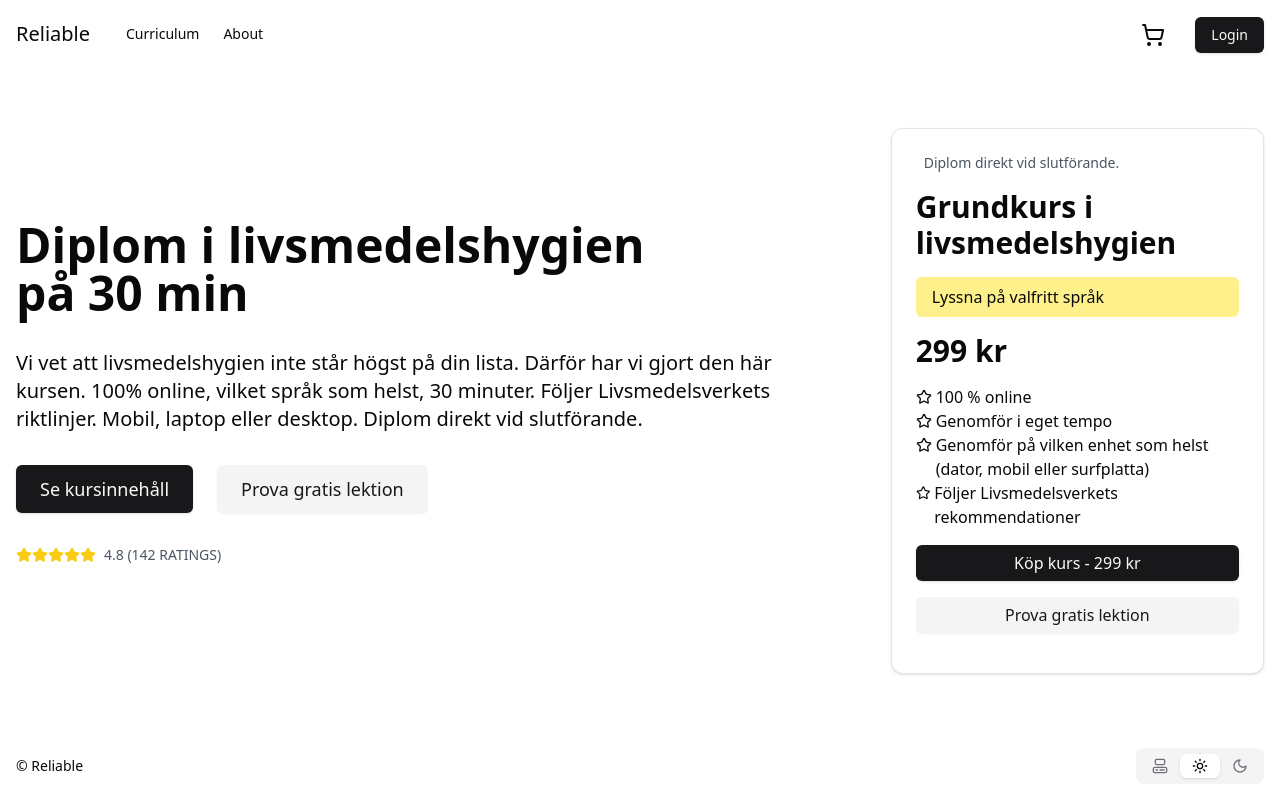
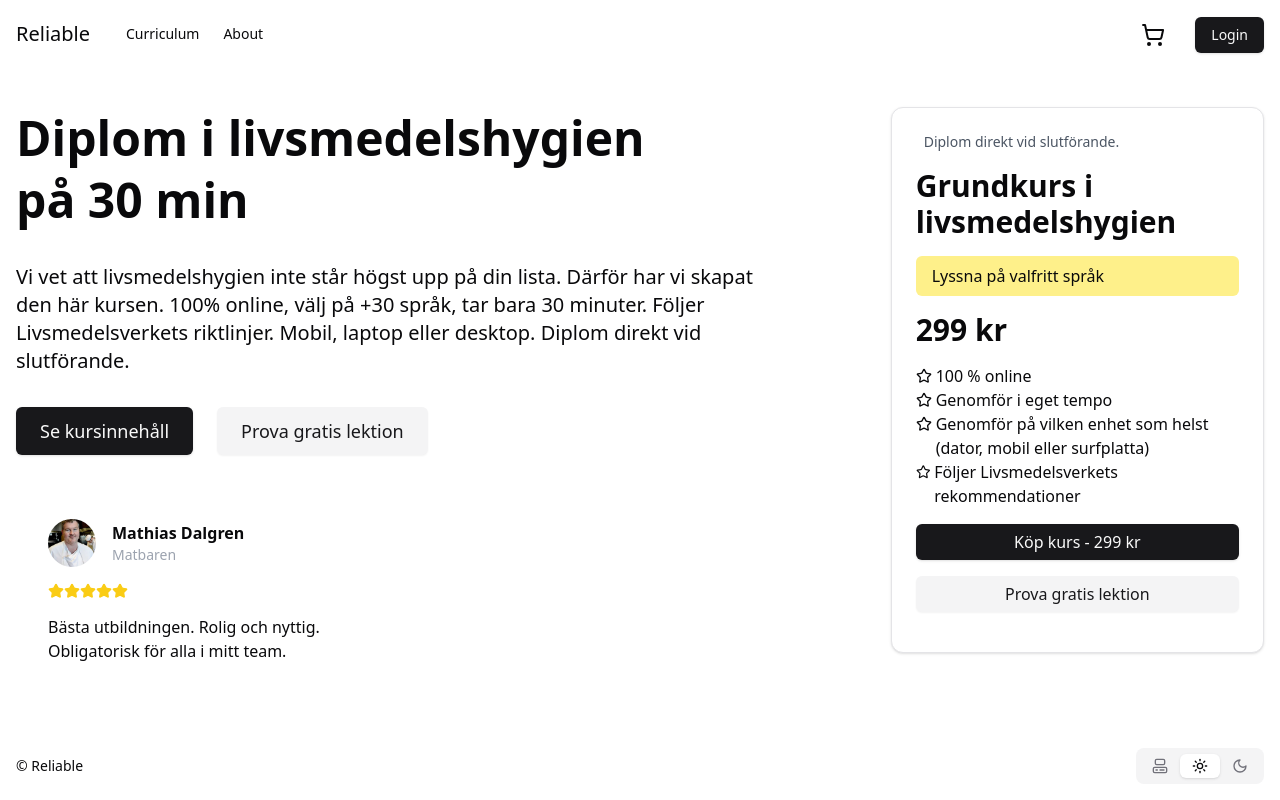
Before and after one commit to evilpaper/reliable, a Next.js app: page / in a window 1280 px wide. Built offline with nearby package versions, Linux system fonts and the light colour scheme.

Commit message:
Add testimonial to landing, clean up unused code

```diff
--- a/src/app/(landing)/page.tsx
+++ b/src/app/(landing)/page.tsx
@@ -1,5 +1,41 @@
-import { TwoColumnOption } from "@/components/landing/two-column.option";
+import { CourseCard } from "@/components/courses/course-card";
+import { Testimonial } from "@/components/landing/testimonial";
+import { Button } from "@/components/ui/button";
+import Link from "next/link";
 
 export default async function Page() {
-  return <TwoColumnOption />;
+  return (
+    <section className="container flex flex-col column gap-6 p-4">
+      <div className="grid md:grid-cols-3 gap-16">
+        <div className="md:col-span-2 flex flex-col justify-center gap-4">
+          <h1 className="text-3xl md:text-4xl lg:text-5xl font-bold mb-4 leading-[1.3] md:leading-[1.3] lg:leading-[1.3]">
+            Diplom i livsmedelshygien
+            <br />
+            på 30 min
+          </h1>
+          <p className="text-xl mb-4 mr-12">
+            Vi vet att livsmedelshygien inte står högst upp på din lista. Därför
+            har vi skapat den här kursen. 100% online, välj på +30 språk, tar
+            bara 30 minuter. Följer Livsmedelsverkets riktlinjer. Mobil, laptop
+            eller desktop. Diplom direkt vid slutförande.
+          </p>
+          <section className="flex gap-6 mb-4">
+            <Button asChild className="w-auto self-start md:text-lg md:p-6">
+              <Link href="/curriculum">Se kursinnehåll</Link>
+            </Button>
+            <Button
+              variant="secondary"
+              className="w-auto self-start md:text-lg md:p-6"
+            >
+              Prova gratis lektion
+            </Button>
+          </section>
+          <Testimonial />
+        </div>
+        <div>
+          <CourseCard />
+        </div>
+      </div>
+    </section>
+  );
 }
--- a/src/components/landing/one-column-option.tsx
+++ /dev/null
@@ -1,21 +0,0 @@
-import { Testimonials } from "@/components/landing/testimonials";
-import { CallToActions } from "@/components/landing/call-to-actions";
-
-export function OneColumnÓption() {
-  return (
-    <section className="container flex flex-col column gap-6">
-      <h1 className="text-3xl sm:text-5xl md:text-6xl lg:text-7xl text-center">
-        <strong>Vi fixar din personals livsmedelssäkerhetsdiplom.</strong>
-      </h1>
-      <p className="sm:text-xl md:text-2xl text-center">
-        Webbutbildning – Grundkurs i livsmedelshygien
-      </p>
-      <div className="flex justify-center gap-6">
-        <CallToActions />
-      </div>
-      <div className="flex flex-col md:flex-row gap-6 items-center justify-center">
-        <Testimonials />
-      </div>
-    </section>
-  );
-}
--- a/src/components/landing/testimonial-card.tsx
+++ /dev/null
@@ -1,49 +0,0 @@
-import { Card, CardContent } from "@/components/ui/card";
-import { Avatar, AvatarFallback, AvatarImage } from "@/components/ui/avatar";
-import { Icons } from "@/components/ui/icons";
-
-interface Testimonial {
-  imagePath: string;
-  initials: string;
-  name: string;
-  title: string;
-  stars: number;
-  header: string;
-  paragrapgh: string;
-}
-
-interface Props {
-  testimonial: Testimonial;
-}
-
-export function TestimonialCard({ testimonial }: Props) {
-  const { imagePath, initials, name, title, stars, header, paragrapgh } =
-    testimonial;
-
-  return (
-    <Card className="max-w-sm mx-4 sm:mx-0">
-      <CardContent className="p-6">
-        <div className="flex items-center space-x-4 mb-4">
-          <Avatar className="w-12 h-12">
-            <AvatarImage src={imagePath} alt="@ui.martin" />
-            <AvatarFallback>{initials}</AvatarFallback>
-          </Avatar>
-          <div>
-            <h2 className="font-semibold">{name}</h2>
-            <p className="text-sm text-gray-400">{title}</p>
-          </div>
-        </div>
-        <h2 className="font-semibold mb-4">{header}</h2>
-        <div className="flex mb-4">
-          {Array.from(Array(stars).keys()).map((_, i) => (
-            <Icons.star
-              key={i}
-              className="w-4 h-4 fill-yellow-400 text-yellow-400"
-            />
-          ))}
-        </div>
-        <p className="text-sm">{paragrapgh}</p>
-      </CardContent>
-    </Card>
-  );
-}
--- /dev/null
+++ b/src/components/landing/testimonial.tsx
@@ -0,0 +1,38 @@
+import { Avatar, AvatarFallback, AvatarImage } from "@/components/ui/avatar";
+import { Icons } from "@/components/ui/icons";
+
+const testinmonial = {
+  imagePath: "/mathias-dahlgren.webp",
+  initials: "MD",
+  name: "Mathias Dalgren",
+  title: "Matbaren",
+  stars: 5,
+  paragrapgh:
+    "Bästa utbildningen. Rolig och nyttig. Obligatorisk för alla i mitt team.",
+};
+
+export function Testimonial() {
+  return (
+    <section className="max-w-sm mx-4 sm:mx-0 p-8">
+      <div className="flex items-center space-x-4 mb-4">
+        <Avatar className="w-12 h-12">
+          <AvatarImage src={testinmonial.imagePath} alt="Avatar image" />
+          <AvatarFallback>{testinmonial.initials}</AvatarFallback>
+        </Avatar>
+        <div>
+          <h2 className="font-semibold">{testinmonial.name}</h2>
+          <p className="text-sm text-gray-400">{testinmonial.title}</p>
+        </div>
+      </div>
+      <div className="flex mb-4">
+        {Array.from(Array(testinmonial.stars).keys()).map((_, i) => (
+          <Icons.star
+            key={i}
+            className="w-4 h-4 fill-yellow-400 text-yellow-400"
+          />
+        ))}
+      </div>
+      <p>{testinmonial.paragrapgh}</p>
+    </section>
+  );
+}
--- a/src/components/landing/testimonials.tsx
+++ /dev/null
@@ -1,38 +0,0 @@
-import { TestimonialCard } from "@/components/landing/testimonial-card";
-
-const testinmonials = [
-  {
-    id: crypto.randomUUID(),
-    imagePath: "/placeholder.svg",
-    initials: "MD",
-    name: "Mathias Dalgren",
-    title: "Owner Matbaren",
-    stars: 5,
-    header: "Easy the fastest way",
-    paragrapgh:
-      "Reliables Food Safety training is just gorgeues. Fast, correct and well, reliable. I use it for my whole staff.",
-  },
-  {
-    id: crypto.randomUUID(),
-    imagePath: "/placeholder.svg",
-    initials: "MA",
-    name: "Marcus Aujalay",
-    title: "Owner Tegelbacken",
-    stars: 5,
-    header: "Great course",
-    paragrapgh:
-      "Effective, funny and straight to the point. No Fluff. Exactly what we needed.",
-  },
-];
-
-export function Testimonials() {
-  return (
-    <>
-      {testinmonials.map((testinmonial) => {
-        return (
-          <TestimonialCard key={testinmonial.id} testimonial={testinmonial} />
-        );
-      })}
-    </>
-  );
-}
--- a/src/components/landing/two-column.option.tsx
+++ /dev/null
@@ -1,52 +0,0 @@
-import { CourseCard } from "@/components/courses/course-card";
-import { Button } from "@/components/ui/button";
-import { Icons } from "@/components/ui/icons";
-import Link from "next/link";
-
-export function TwoColumnOption() {
-  return (
-    <section className="container flex flex-col column gap-6 p-4">
-      <div className="grid md:grid-cols-3 gap-16">
-        <div className="md:col-span-2 flex flex-col justify-center gap-4">
-          <h1 className="text-3xl md:text-4xl lg:text-5xl font-bold mb-4">
-            Diplom i livsmedelshygien <br />
-            på 30 min
-          </h1>
-          <p className="text-xl mb-4">
-            Vi vet att livsmedelshygien inte står högst på din lista. Därför har
-            vi gjort den här kursen. 100% online, vilket språk som helst, 30
-            minuter. Följer Livsmedelsverkets riktlinjer. Mobil, laptop eller
-            desktop. Diplom direkt vid slutförande.
-          </p>
-          <section className="flex gap-6 mb-4">
-            <Button asChild className="w-auto self-start md:text-lg md:p-6">
-              <Link href="/curriculum">Se kursinnehåll</Link>
-            </Button>
-            <Button
-              variant="secondary"
-              className="w-auto self-start md:text-lg md:p-6"
-            >
-              Prova gratis lektion
-            </Button>
-          </section>
-          <div className="flex items-center mb-4">
-            <div className="flex">
-              {[...Array(5)].map((_, i) => (
-                <Icons.star
-                  key={i}
-                  className="w-4 h-4 fill-yellow-400 text-yellow-400"
-                />
-              ))}
-            </div>
-            <span className="ml-2 text-sm text-gray-600">
-              4.8 (142 RATINGS)
-            </span>
-          </div>
-        </div>
-        <div>
-          <CourseCard />
-        </div>
-      </div>
-    </section>
-  );
-}
```
Also changed, not shown: public/mathias-dahlgren.webp (added).
